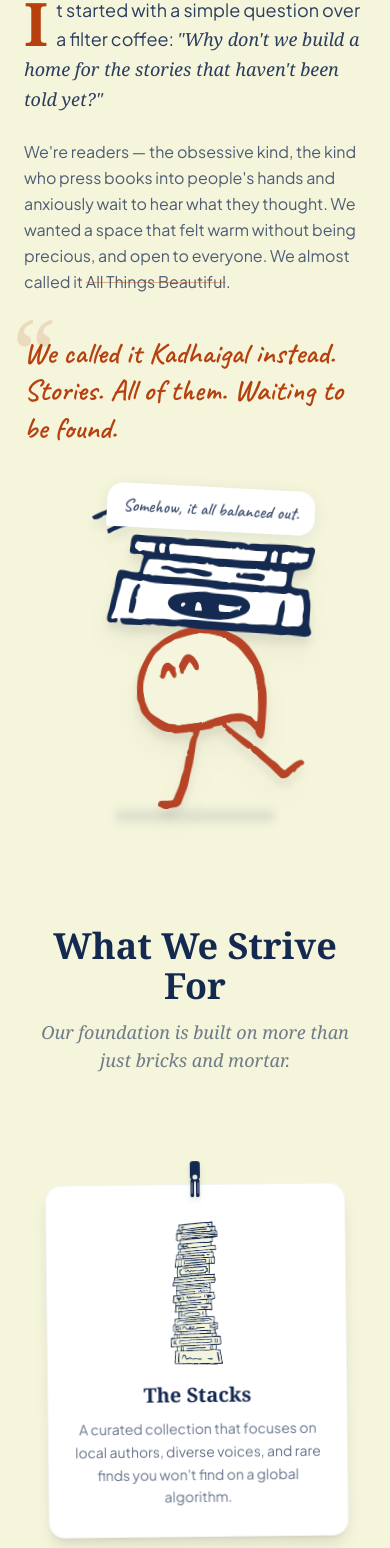
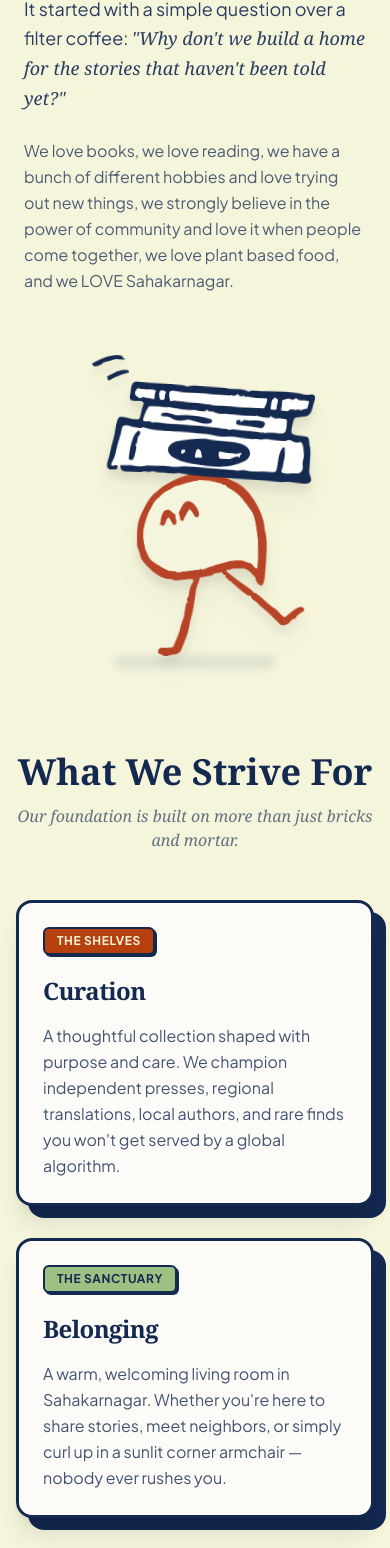
Before and after one commit to Such12/Kadhaigal, a React (Vite) app: page / in a window 390 px wide. Shown: the part 1194-2742 px from the top of the page. Built offline with nearby package versions, Linux system fonts and the light colour scheme; no server answers; the database is empty; a web font is replaced by a local one.

Commit message:
removed curator's note

```diff
--- a/src/app/public/bookstore/id/page.jsx
+++ b/src/app/public/bookstore/id/page.jsx
@@ -67,7 +67,10 @@ export default function BookDetailPage() {
     { label: 'Language', value: languageName },
     { label: 'ISBN', value: book.isbn || book.industryIdentifiers?.[0]?.identifier },
     { label: 'Condition', value: book.isUsed ? (book.conditionNote ? `Pre-loved (${book.conditionNote})` : 'Pre-loved') : 'New' },
-    { label: 'Binding / Format', value: book.isSelfPublished ? (book.printLocation ? `Self-Published (${book.printLocation})` : 'Self-Published') : 'Paperback' },
+    {
+      label: 'Binding / Format',
+      value: book.binding || (book.isSelfPublished ? (book.printLocation ? `Self-Published (${book.printLocation})` : 'Self-Published') : 'Paperback'),
+    },
   ].filter((item) => item.value !== undefined && item.value !== null && String(item.value).trim() !== '')
 
   return (
--- a/src/components/bookstore/BookstoreNavbar.jsx
+++ b/src/components/bookstore/BookstoreNavbar.jsx
@@ -5,6 +5,7 @@ import { categories } from '../../data/categories.js'
 import { getBooks } from '../../lib/booksStore.js'
 
 const links = [
+  { label: 'Home', href: '/', end: true },
   { label: 'Books', href: '/bookstore', end: true },
   { label: "Children's Books", href: '/bookstore/kids' },
   { label: 'Events', href: '/events' },
--- a/src/components/home/Navbar.jsx
+++ b/src/components/home/Navbar.jsx
@@ -3,7 +3,8 @@ import { NavLink, useLocation } from 'react-router-dom'
 import { ShoppingBag, User, Menu, X } from 'lucide-react'
 import Logo from './Logo.jsx'
 
-const links = [
+const allLinks = [
+  { label: 'Home', href: '/', end: true },
   { label: 'Books', href: '/bookstore', end: true },
   { label: "Children's Books", href: '/bookstore/kids' },
   { label: 'Events', href: '/events' },
@@ -16,6 +17,9 @@ export default function Navbar() {
 
   // Bookstore pages have their own BookstoreNavbar
   if (pathname.startsWith('/bookstore')) return null
+
+  const isHome = pathname === '/'
+  const links = isHome ? allLinks.slice(1) : allLinks
 
   return (
     <header className="sticky top-0 z-50 bg-brand-cream/95 backdrop-blur border-b border-brand-navy/5">
--- a/src/components/home/OurStory.jsx
+++ b/src/components/home/OurStory.jsx
@@ -60,29 +60,13 @@ export default function OurStory() {
           className={`transition-all duration-700 ease-out
             ${textIn ? "translate-y-0 opacity-100" : "translate-y-6 opacity-0"}`}
         >
-          <span className="font-hand text-2xl text-brand-sage">
-            How it all began
-          </span>
 
           <h2 className="relative mt-2 inline-block font-display text-4xl font-bold text-brand-navy sm:text-5xl">
             Our Story
-            <svg
-              viewBox="0 0 180 14"
-              className="absolute -bottom-3 left-0 h-3 w-40 text-brand-brick sm:w-48"
-              fill="none"
-              stroke="currentColor"
-              strokeWidth="3"
-              strokeLinecap="round"
-            >
-              <path d="M3 8c30-8 60-8 90-3s60 3 84-4" />
-            </svg>
           </h2>
 
           <p className="mt-8 font-body text-lg leading-relaxed text-brand-navy/90 sm:text-xl">
-            <span className="float-left mr-2 mt-1 font-display text-6xl font-bold leading-[0.8] text-brand-brick sm:text-7xl">
-              I
-            </span>
-            t started with a simple question over a filter coffee:{" "}
+            It started with a simple question over a filter coffee:{" "}
             <span className="font-display italic">
               "Why don't we build a home for the stories that haven't been
               told yet?"
@@ -90,28 +74,9 @@ export default function OurStory() {
           </p>
 
           <p className="mt-6 font-body text-base leading-relaxed text-brand-navy/75 sm:text-lg">
-            We're readers &mdash; the obsessive kind, the kind who press
-            books into people's hands and anxiously wait to hear what they
-            thought. We wanted a space that felt warm without being
-            precious, and open to everyone. We almost called it{" "}
-            <span className="line-through decoration-brand-brick/40">
-              All Things Beautiful
-            </span>
-            .
+            We love books, we love reading, we have a bunch of different hobbies and love trying out new things, we strongly believe in the power of community and love it when people come together, we love plant based food, and we LOVE Sahakarnagar.
           </p>
 
-          <div className="relative mt-10">
-            <span
-              aria-hidden="true"
-              className="absolute -left-3 -top-8 select-none font-display text-8xl text-brand-brick/15"
-            >
-              &ldquo;
-            </span>
-            <p className="relative font-hand text-3xl leading-tight text-brand-brick sm:text-4xl">
-              We called it Kadhaigal instead. Stories. All of them. Waiting
-              to be found.
-            </p>
-          </div>
         </div>
 
         {/* illustration column */}
@@ -121,12 +86,6 @@ export default function OurStory() {
             ${artIn ? "translate-y-0 opacity-100" : "translate-y-6 opacity-0"}`}
         >
           <div className="relative">
-            {/* hand-written speech bubble, the punchline to the illustration */}
-            <div className="absolute -right-2 -top-6 z-10 rotate-3 rounded-2xl rounded-bl-sm bg-white px-4 py-2 shadow-card sm:-right-8">
-              <span className="whitespace-nowrap font-hand text-lg text-brand-navy/80">
-                Somehow, it all balanced out.
-              </span>
-            </div>
 
             <img
               src={chintuBalancing}
--- a/src/components/home/ThreePillars.jsx
+++ b/src/components/home/ThreePillars.jsx
@@ -1,268 +1,118 @@
-import { useEffect, useRef, useState } from "react";
-import stackOfBooks from "../../assets/images/stack of books.svg";
-import bevs from "../../assets/images/bevs.svg";
-import teaCake from "../../assets/images/tea cake.svg";
-import mascots from "../../assets/images/chintu w pintu.svg";
+import { useEffect, useRef, useState } from 'react'
 
 const pillars = [
   {
-    id: "stacks",
-    title: "The Stacks",
-    accent: "navy",
+    id: 'curation',
+    title: 'Curation',
+    badge: 'The Shelves',
+    badgeStyle: 'bg-brand-brick text-brand-cream',
     description:
-      "A curated collection that focuses on local authors, diverse voices, and rare finds you won't find on a global algorithm.",
-    illustration: stackOfBooks,
-    illustrationAlt: "A tall, leaning stack of Kadhaigal's books",
-    baseRotate: -2.5,
-    swayClass: "animate-sway-1",
-    cardOffsetY: "lg:translate-y-2",
+      "A thoughtful collection shaped with purpose and care. We champion independent presses, regional translations, local authors, and rare finds you won't get served by a global algorithm.",
   },
   {
-    id: "cafe",
-    title: "The Café",
-    accent: "brick",
+    id: 'belonging',
+    title: 'Belonging',
+    badge: 'The Sanctuary',
+    badgeStyle: 'bg-brand-sage text-brand-navy',
     description:
-      "Specialty roasts and plant-based treats that pair perfectly with a mystery novel or a quiet morning of reflection.",
-    illustration: bevs,
-    illustrationAlt: "Coffee and tea cups from the Kadhaigal café",
-    secondaryIllustration: teaCake,
-    baseRotate: 1.5,
-    swayClass: "animate-sway-2",
-    cardOffsetY: "lg:translate-y-7",
+      "A warm, welcoming living room in Sahakarnagar. Whether you're here to share stories, meet neighbors, or simply curl up in a sunlit corner armchair — nobody ever rushes you.",
   },
   {
-    id: "community",
-    title: "Community",
-    accent: "sage",
+    id: 'curiosity',
+    title: 'Curiosity',
+    badge: 'The Discovery',
+    badgeStyle: 'bg-[#E8A838] text-brand-navy',
     description:
-      "From open mics to book clubs, we are the living room for Sahakarnagar's curious minds and creative souls.",
-    illustration: mascots,
-    illustrationAlt: "Chintu and Pintu, the Kadhaigal mascots",
-    baseRotate: -1.5,
-    swayClass: "animate-sway-3",
-    cardOffsetY: "lg:translate-y-3",
+      'From lively open mics and weekend book clubs to specialty pour-overs and creative hobbies, we make space for open minds to explore unexpected ideas and spark conversation.',
   },
-];
+]
 
-const accentColors = {
-  navy: { pin: "#142950", title: "text-brand-navy", shadow: "shadow-brand-navy/10" },
-  brick: { pin: "#B7410E", title: "text-brand-brick", shadow: "shadow-brand-brick/10" },
-  sage: { pin: "#9DC183", title: "text-brand-navy", shadow: "shadow-brand-sage/10" },
-};
-
-function useInView(threshold = 0.25) {
-  const ref = useRef(null);
-  const [inView, setInView] = useState(false);
+function useInView(threshold = 0.2) {
+  const ref = useRef(null)
+  const [inView, setInView] = useState(false)
   useEffect(() => {
-    const el = ref.current;
-    if (!el) return;
+    const el = ref.current
+    if (!el) return
     const observer = new IntersectionObserver(
       ([entry]) => {
         if (entry.isIntersecting) {
-          setInView(true);
-          observer.unobserve(el);
+          setInView(true)
+          observer.unobserve(el)
         }
       },
       { threshold }
-    );
-    observer.observe(el);
-    return () => observer.disconnect();
-  }, [threshold]);
-  return [ref, inView];
-}
-
-/* SVG Clothespin / clip that sits on top of each card */
-function Clothespin({ color = "#9DC183" }) {
-  return (
-    <svg
-      width="24"
-      height="38"
-      viewBox="0 0 24 38"
-      fill="none"
-      xmlns="http://www.w3.org/2000/svg"
-      className="absolute left-1/2 -translate-x-1/2 -top-[24px] z-30 drop-shadow-md"
-    >
-      {/* Top Clip grip */}
-      <rect x="7" y="0" width="10" height="18" rx="3" fill={color} />
-      {/* Spring / metal coil */}
-      <circle cx="12" cy="16" r="3.5" fill="#EAE8DB" stroke={color} strokeWidth="2" />
-      {/* Pin prongs clamping the card */}
-      <rect x="7.5" y="18" width="3.5" height="18" rx="1.5" fill={color} />
-      <rect x="13" y="18" width="3.5" height="18" rx="1.5" fill={color} />
-      {/* Highlight groove */}
-      <line x1="9" y1="22" x2="9" y2="32" stroke="white" strokeWidth="1" strokeLinecap="round" opacity="0.5" />
-      <line x1="15" y1="22" x2="15" y2="32" stroke="white" strokeWidth="1" strokeLinecap="round" opacity="0.5" />
-    </svg>
-  );
-}
-
-function PillarCard({ pillar, index }) {
-  const [ref, inView] = useInView(0.15);
-  const colors = accentColors[pillar.accent];
-
-  return (
-    <div
-      ref={ref}
-      className={`flex flex-col items-center w-full ${pillar.cardOffsetY} transition-all duration-1000 ease-out ${
-        inView ? "opacity-100 translate-y-0" : "opacity-0 translate-y-12"
-      }`}
-      style={{ transitionDelay: `${index * 150}ms` }}
-    >
-      {/* Wind Swaying Card Container with Pivot at Top Center */}
-      <div
-        className={`w-full max-w-[300px] origin-top ${pillar.swayClass} transition-transform duration-300 hover:pause`}
-      >
-        <div
-          className="group relative bg-white rounded-2xl px-6 pb-7 pt-9 shadow-lg
-            transition-all duration-500 cursor-pointer w-full
-            hover:-translate-y-2 hover:shadow-2xl hover:shadow-brand-navy/15 border border-brand-navy/5"
-        >
-          {/* Clothespin attached at top */}
-          <Clothespin color={colors.pin} />
-
-          {/* Illustration */}
-          <div className="relative flex h-36 w-full items-end justify-center sm:h-40 mb-4">
-            <img
-              src={pillar.illustration}
-              alt={pillar.illustrationAlt}
-              className="h-full w-auto object-contain transition-transform duration-500 group-hover:scale-105"
-            />
-            {pillar.secondaryIllustration && (
-              <img
-                src={pillar.secondaryIllustration}
-                alt="A slice of cake"
-                className="absolute -right-2 bottom-0 h-12 w-auto rotate-6 transition-transform duration-500 group-hover:rotate-12 group-hover:scale-110 sm:h-14"
-              />
-            )}
-          </div>
-
-          {/* Text */}
-          <h3 className={`font-display text-xl font-bold text-center ${colors.title}`}>
-            {pillar.title}
-          </h3>
-          <p className="mt-2 text-center font-body text-sm leading-relaxed text-brand-navy/65">
-            {pillar.description}
-          </p>
-        </div>
-      </div>
-    </div>
-  );
+    )
+    observer.observe(el)
+    return () => observer.disconnect()
+  }, [threshold])
+  return [ref, inView]
 }
 
 export default function ThreePillars() {
-  const [headerRef, headerIn] = useInView(0.5);
+  const [headerRef, headerIn] = useInView(0.3)
+  const [cardsRef, cardsIn] = useInView(0.15)
 
   return (
-    <section className="relative overflow-hidden bg-brand-cream py-6 sm:py-12">
-      <div className="mx-auto max-w-6xl px-6">
+    <section className="relative w-full bg-brand-cream pt-1 sm:pt-2 pb-10 sm:pb-16 px-4 sm:px-8 lg:px-12">
+      <div className="relative z-10 mx-auto max-w-6xl">
+        {/* Section Header */}
         <div
           ref={headerRef}
-          className={`flex flex-col items-center text-center transition-all duration-700 ease-out
-            ${headerIn ? "translate-y-0 opacity-100" : "translate-y-4 opacity-0"}`}
+          className={`flex flex-col items-center text-center transition-all duration-700 ease-out mb-12 sm:mb-14 ${
+            headerIn ? 'translate-y-0 opacity-100' : 'translate-y-6 opacity-0'
+          }`}
         >
-          <h2 className="font-display text-4xl font-bold text-brand-navy sm:text-5xl">
+          <h2 className="font-display text-4xl sm:text-5xl font-bold text-brand-navy">
             What We Strive For
           </h2>
-          <p className="mt-3 font-display text-lg italic text-brand-navy/60">
+          <p className="mt-3 font-display text-base sm:text-lg italic text-brand-navy/65 max-w-xl">
             Our foundation is built on more than just bricks and mortar.
           </p>
         </div>
 
-        {/* Clothesline + Cards */}
-        <div className="relative mt-20">
-          {/* The string/clothesline — full width with a natural hanging sag curve */}
-          <div
-            className="absolute -top-3 -left-[20vw] -right-[20vw] hidden lg:block pointer-events-none z-10"
-            aria-hidden="true"
-          >
-            <svg
-              viewBox="0 0 1400 90"
-              preserveAspectRatio="none"
-              className="w-full h-24"
-              fill="none"
+        {/* 3 Cards Grid */}
+        <div
+          ref={cardsRef}
+          className="grid grid-cols-1 md:grid-cols-3 gap-8 lg:gap-10 items-stretch"
+        >
+          {pillars.map((pillar, index) => (
+            <div
+              key={pillar.id}
+              className={`group relative flex flex-col transition-all duration-700 ease-out hover:-translate-y-2 ${
+                cardsIn ? 'translate-y-0 opacity-100' : 'translate-y-8 opacity-0'
+              }`}
+              style={{ transitionDelay: `${index * 120}ms` }}
             >
-              {/* Soft shadow for depth */}
-              <path
-                d="M 0 18 Q 700 88 1400 18"
-                stroke="rgba(20, 41, 80, 0.08)"
-                strokeWidth="3"
-                strokeLinecap="round"
-              />
-              {/* Main sagging rope */}
-              <path
-                d="M 0 15 Q 700 85 1400 15"
-                stroke="#142950"
-                strokeOpacity="0.3"
-                strokeWidth="2"
-                strokeLinecap="round"
-              />
-            </svg>
-          </div>
+              {/* Outer Hard Navy Offset Shadow */}
+              <div className="absolute inset-0 bg-brand-navy rounded-2xl translate-x-3 translate-y-3 sm:translate-x-3.5 sm:translate-y-3.5 transition-transform duration-300 group-hover:translate-x-4 group-hover:translate-y-4" />
 
-          {/* Cards grid */}
-          <div className="grid grid-cols-1 gap-y-16 sm:grid-cols-2 lg:grid-cols-3 gap-x-8 pt-8">
-            {pillars.map((pillar, index) => (
-              <PillarCard key={pillar.id} pillar={pillar} index={index} />
-            ))}
-          </div>
+              {/* Outer Card Body */}
+              <div className="relative bg-[#FCFBF7] rounded-2xl border-[3px] border-brand-navy p-6 sm:p-8 shadow-xl flex flex-col justify-between h-full z-10">
+                <div>
+                  {/* Top: Theme Badge */}
+                  <div className="mb-5">
+                    <span
+                      className={`inline-flex items-center border-2 border-brand-navy px-3 py-1 rounded-md font-body text-xs font-bold uppercase tracking-wider shadow-[2px_2px_0px_0px_#142950] ${pillar.badgeStyle}`}
+                    >
+                      {pillar.badge}
+                    </span>
+                  </div>
+
+                  {/* Title */}
+                  <h3 className="font-display text-2xl sm:text-3xl font-bold text-brand-navy tracking-tight mb-4">
+                    {pillar.title}
+                  </h3>
+
+                  {/* Description Paragraph */}
+                  <p className="font-body text-base sm:text-[15px] leading-relaxed text-brand-navy/80">
+                    {pillar.description}
+                  </p>
+                </div>
+              </div>
+            </div>
+          ))}
         </div>
       </div>
-
-      {/* Gentle wind / breeze swinging animation styles */}
-      <style>{`
-        @keyframes gentleSway1 {
-          0%, 100% {
-            transform: rotate(-3deg);
-          }
-          50% {
-            transform: rotate(-0.5deg) translateY(-2px);
-          }
-        }
-
-        @keyframes gentleSway2 {
-          0%, 100% {
-            transform: rotate(2deg);
-          }
-          50% {
-            transform: rotate(-1.5deg) translateY(-3px);
-          }
-        }
-
-        @keyframes gentleSway3 {
-          0%, 100% {
-            transform: rotate(-2deg);
-          }
-          50% {
-            transform: rotate(1.5deg) translateY(-2px);
-          }
-        }
-
-        .animate-sway-1 {
-          animation: gentleSway1 4.8s ease-in-out infinite;
-        }
-
-        .animate-sway-2 {
-          animation: gentleSway2 5.4s ease-in-out infinite;
-          animation-delay: 0.8s;
-        }
-
-        .animate-sway-3 {
-          animation: gentleSway3 4.2s ease-in-out infinite;
-          animation-delay: 1.6s;
-        }
-
-        .hover\\:pause:hover {
-          animation-play-state: paused;
-        }
-
-        @media (prefers-reduced-motion: reduce) {
-          .animate-sway-1,
-          .animate-sway-2,
-          .animate-sway-3 {
-            animation: none !important;
-          }
-        }
-      `}</style>
     </section>
-  );
+  )
 }
```
Also changed, not shown: src/app/admin/books/BookFormModel.jsx (+12 -8 lines), src/app/admin/books/page.jsx (+57 -6 lines), src/lib/booksStore.js, 1 other file (tests, documents, lock files or other folders).
